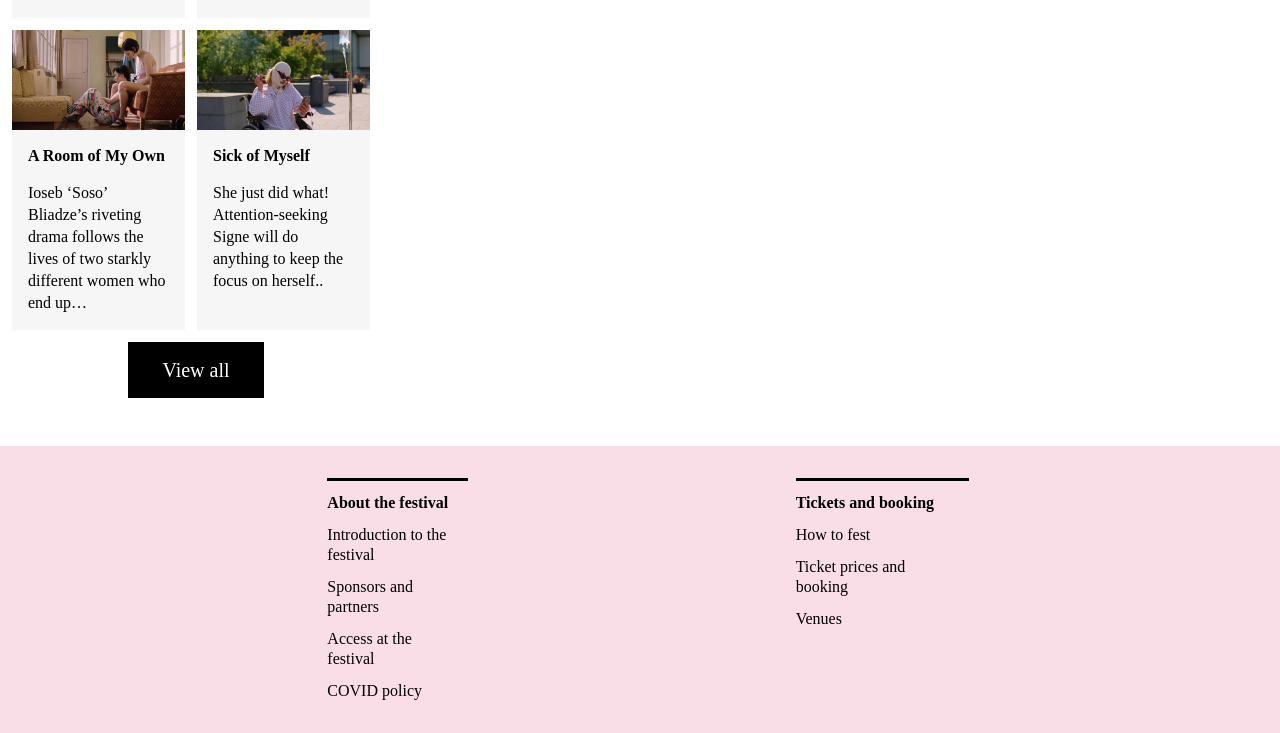
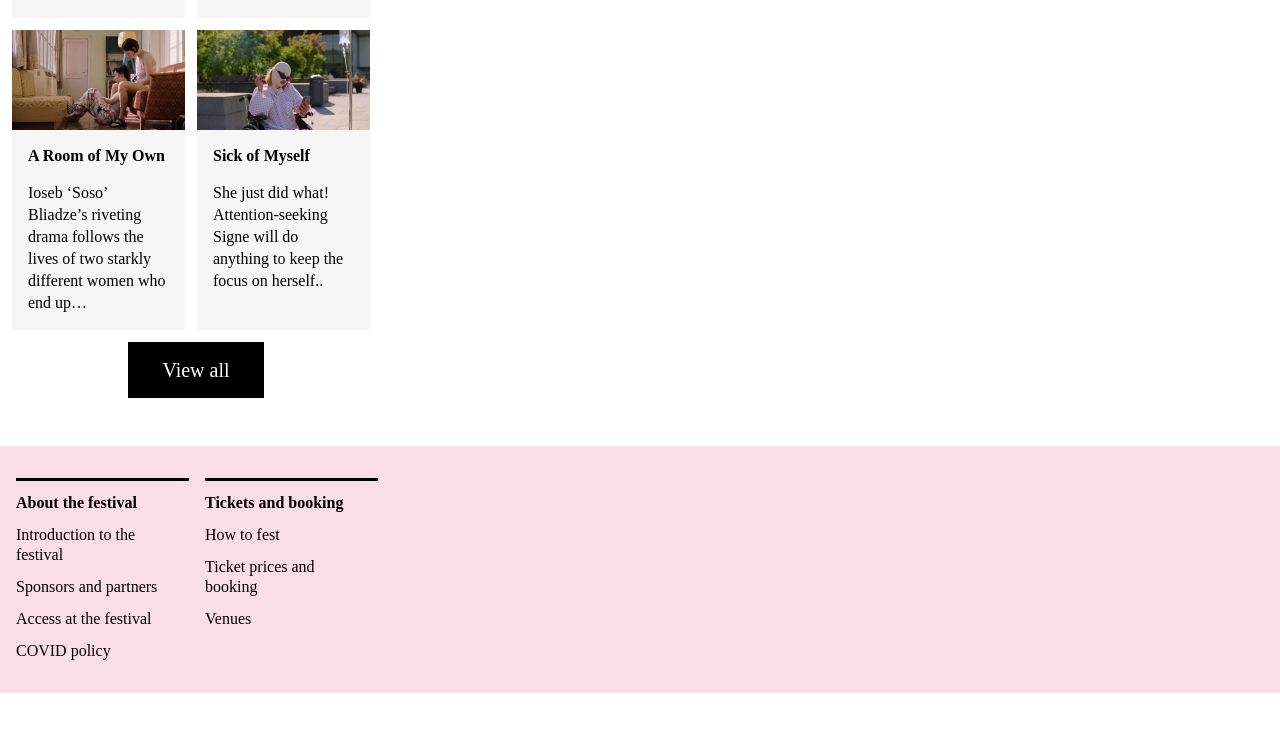
Before and after one commit to nbuntsch/examen-1-imd21, a website built with Parcel: page src/index.html in a window 1280 px wide. Shown: the part 2856-3589 px from the top of the page. After the commit the page ends 3549 px from the top, so only its background shows below. Built offline with nearby package versions, Linux system fonts and the light colour scheme.

Commit message:
margin footer

```diff
--- a/src/css/main.css
+++ b/src/css/main.css
@@ -202,7 +202,6 @@ footer {
   display: flex;
   align-items: baseline;
   align-content: stretch;
-  justify-content: space-evenly;
 }
 footer h2 {
   font-family: "Lato-Bold";
@@ -221,7 +220,7 @@ footer a {
   padding-top: 12px;
 }
 .about {
-  padding: 32px 16px;
+  margin: 32px 16px;
   width: 173px;
 }
 .tickets {
```
